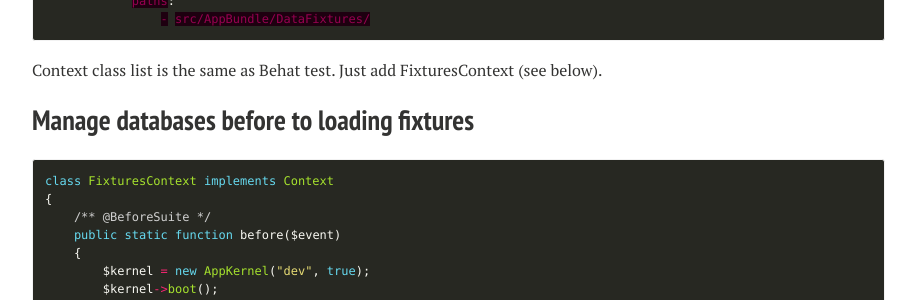
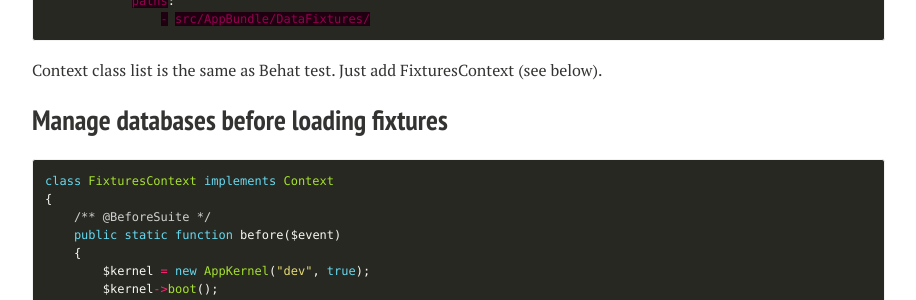
Before and after one commit to semji/reputationvip.github.io, a Jekyll site: the page built from _posts/2015-11-16-behat-to-the-fixture.md, in a window 1280 px wide and 900 px high, scrolled down 3478 px. Shown: the part 159-459 px from the top of the window, without its empty margins (288-1204 px from the left). Built offline with Jekyll 4.4.1, drawn with Linux system fonts in a browser that asks for light colours; nearby versions of some CDN libraries; comment, search, counter and statistics services are not loaded; some of the changed text lies outside the part shown.

Commit message:
spelling mistake

```diff
--- a/_posts/2015-11-16-behat-to-the-fixture.md
+++ b/_posts/2015-11-16-behat-to-the-fixture.md
@@ -179,7 +179,7 @@ default:
 Context class list is the same as Behat test. Just add FixturesContext (see below).
 
 
-## Manage databases before to loading fixtures
+## Manage databases before loading fixtures
 
 {% highlight php startinline=true %}
 class FixturesContext implements Context
```
